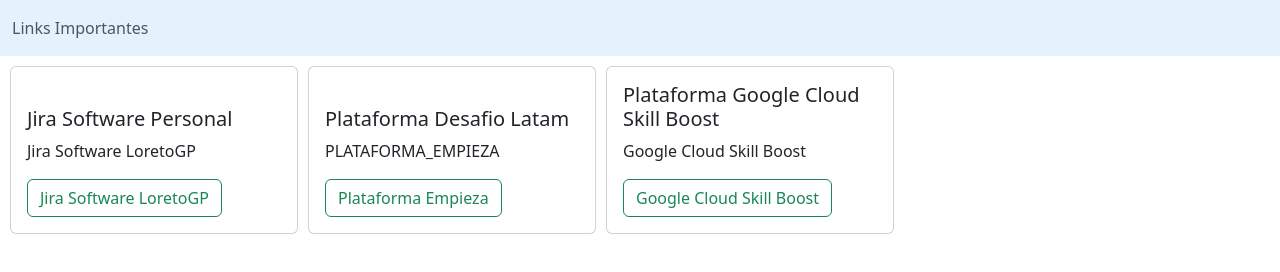
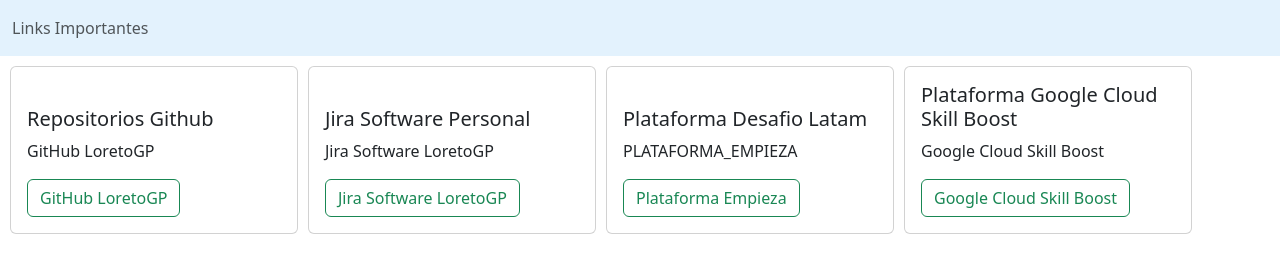
Before and after one commit to loretogp/Home-LoretoGP, a plain HTML site: page index.html in a window 1280 px wide. Drawn offline with nearby package versions, Linux system fonts and the light colour scheme.

Commit message:
Update index.html

```diff
--- a/index.html
+++ b/index.html
@@ -17,6 +17,13 @@
         </div>
     </nav>
     <div class="grid-container">
+        <div class="card" style="width: 18rem;">
+            <div class="card-body">
+            <h5 class="card-title">Repositorios Github</h5>
+            <p class="card-text">GitHub LoretoGP</p>
+            <a href="https://github.com/loretogp" target="_blank" class="btn btn-outline-success">GitHub LoretoGP</a>
+            </div>
+        </div>
         <div class="card" style="width: 18rem;">
             <div class="card-body">
             <h5 class="card-title">Jira Software Personal</h5>
```
